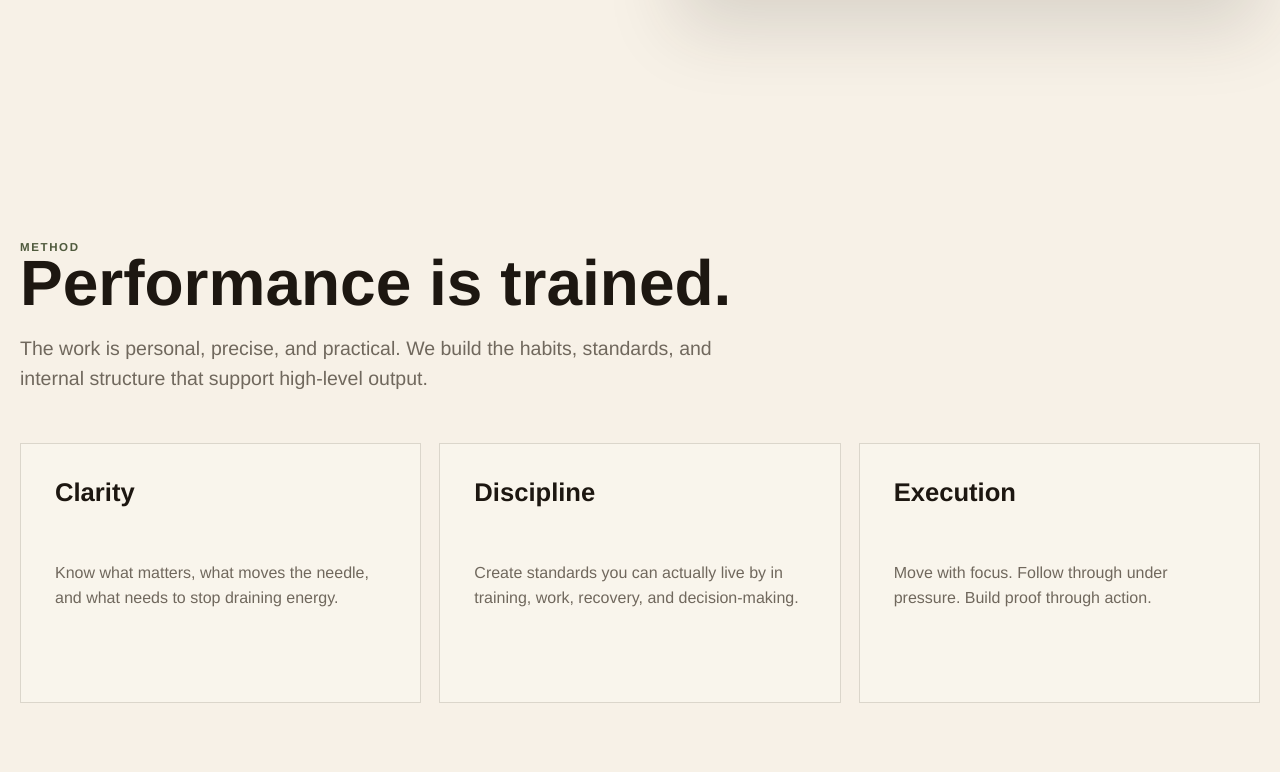
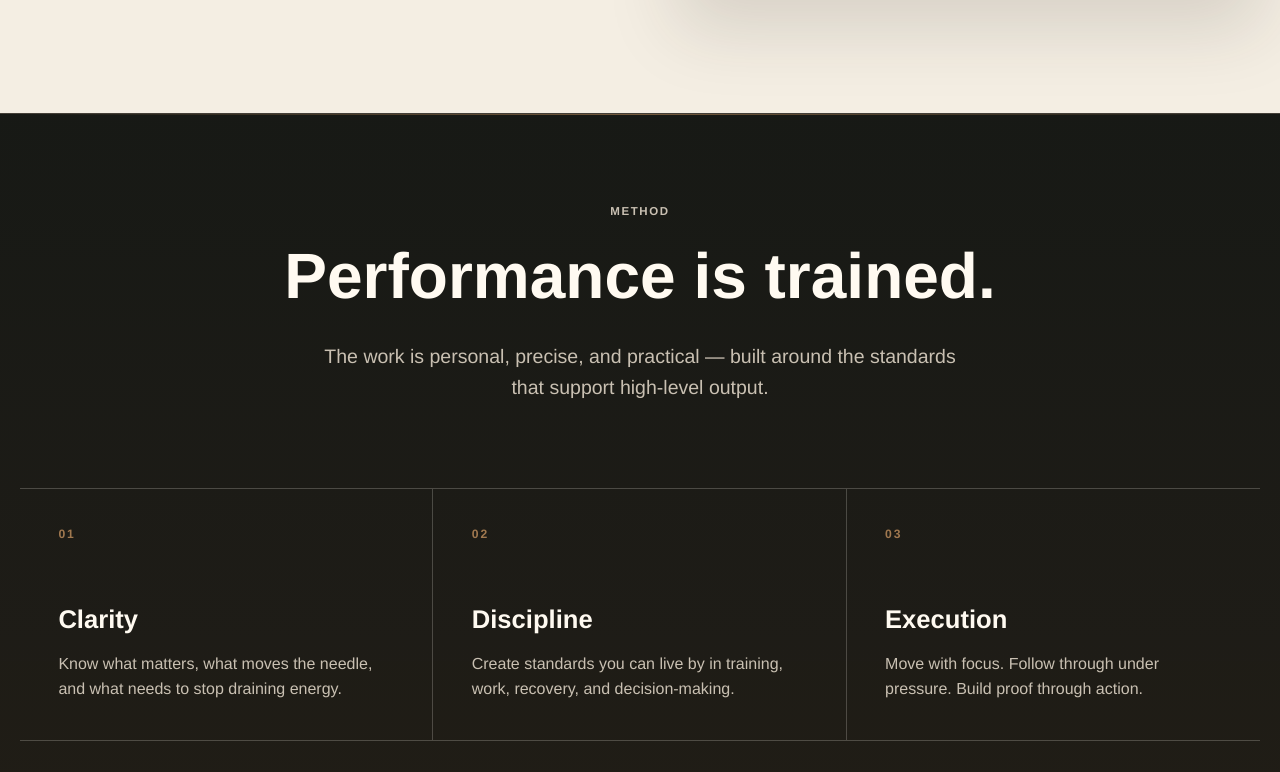
Before and after one commit to TimmyTululu/pernille-performance, a React (Vite) app: page / in a window 1280 px wide. Shown: the part 888-1660 px from the top of the page. Built offline with nearby package versions, Linux system fonts and the light colour scheme.

Commit message:
Reset section architecture and method treatment

```diff
--- a/src/main.tsx
+++ b/src/main.tsx
@@ -7,14 +7,17 @@ const applicationLink =
 
 const pillars = [
   {
+    number: "01",
     title: "Clarity",
     copy: "Know what matters, what moves the needle, and what needs to stop draining energy.",
   },
   {
+    number: "02",
     title: "Discipline",
-    copy: "Create standards you can actually live by in training, work, recovery, and decision-making.",
+    copy: "Create standards you can live by in training, work, recovery, and decision-making.",
   },
   {
+    number: "03",
     title: "Execution",
     copy: "Move with focus. Follow through under pressure. Build proof through action.",
   },
@@ -115,7 +118,7 @@ function App() {
         </section>
 
         <section
-          className="section"
+          className="section method-section"
           id="method"
           aria-labelledby="method-title"
           data-reveal
@@ -124,15 +127,15 @@ function App() {
             <p className="section-kicker">Method</p>
             <h2 id="method-title">Performance is trained.</h2>
             <p>
-              The work is personal, precise, and practical. We build the
-              habits, standards, and internal structure that support high-level
-              output.
+              The work is personal, precise, and practical — built around the
+              standards that support high-level output.
             </p>
           </div>
-          <div className="pillar-grid">
+          <div className="method-principles">
             {pillars.map((pillar) => (
-              <article className="pillar-card" key={pillar.title}>
-                <span>{pillar.title}</span>
+              <article className="method-principle" key={pillar.title}>
+                <span>{pillar.number}</span>
+                <h3>{pillar.title}</h3>
                 <p>{pillar.copy}</p>
               </article>
             ))}
--- a/src/styles.css
+++ b/src/styles.css
@@ -1,19 +1,20 @@
 :root {
   color-scheme: light;
   --ink: #1d1711;
-  --charcoal: #242017;
-  --paper: #f7f1e7;
-  --paper-warm: #fbf7ef;
-  --paper-deep: #e7dccb;
-  --stone: #8a8172;
+  --charcoal: #211d17;
+  --graphite: #171915;
+  --paper: #f4eee3;
+  --paper-warm: #fbf6ec;
+  --paper-deep: #e5d8c5;
+  --stone: #83796b;
   --line: rgba(67, 55, 42, 0.16);
   --line-strong: rgba(67, 55, 42, 0.28);
   --line-dark: rgba(247, 241, 231, 0.22);
   --muted: #70685d;
   --muted-dark: #c9c0b2;
-  --accent: #4f5a3d;
-  --accent-dark: #2e3526;
-  --tobacco: #9b734e;
+  --accent: #56603f;
+  --accent-dark: #303827;
+  --tobacco: #a0784f;
   --white: #fffaf1;
   --max-width: 1260px;
   font-family:
@@ -37,8 +38,8 @@ body {
   min-height: 100vh;
   margin: 0;
   background:
-    radial-gradient(circle at 12% 8%, rgba(155, 115, 78, 0.12), transparent 28rem),
-    linear-gradient(180deg, var(--paper-warm) 0%, transparent 38rem),
+    radial-gradient(circle at 8% 6%, rgba(160, 120, 79, 0.13), transparent 30rem),
+    linear-gradient(180deg, var(--paper-warm) 0%, rgba(244, 238, 227, 0) 36rem),
     var(--paper);
   color: var(--ink);
 }
@@ -150,7 +151,7 @@ main {
   width: min(calc(100% - 40px), var(--max-width));
   min-height: calc(100vh - 88px);
   margin: 0 auto;
-  padding: clamp(64px, 7vw, 108px) 0 clamp(76px, 8vw, 118px);
+  padding: clamp(64px, 7vw, 108px) 0 clamp(96px, 9vw, 146px);
 }
 
 .hero-copy {
@@ -166,6 +167,10 @@ main {
   font-weight: 720;
   letter-spacing: 0.14em;
   text-transform: uppercase;
+}
+
+.section-kicker {
+  margin-bottom: clamp(20px, 2.2vw, 28px);
 }
 
 h1,
@@ -192,9 +197,9 @@ h1 {
 }
 
 h2 {
-  margin-bottom: 18px;
+  margin-bottom: clamp(22px, 2.8vw, 34px);
   font-size: clamp(2.3rem, 5vw, 4.65rem);
-  line-height: 0.96;
+  line-height: 0.98;
 }
 
 .hero-lead {
@@ -318,7 +323,7 @@ h2 {
 .apply {
   width: min(calc(100% - 40px), var(--max-width));
   margin: 0 auto;
-  padding: clamp(92px, 11vw, 150px) 0;
+  padding: clamp(108px, 12vw, 164px) 0;
 }
 
 .section-heading {
@@ -338,31 +343,75 @@ h2 {
   line-height: 1.55;
 }
 
-.pillar-grid {
+.method-section {
+  position: relative;
+  width: 100%;
+  max-width: none;
+  margin: 0;
+  padding-right: max(20px, calc((100vw - var(--max-width)) / 2));
+  padding-left: max(20px, calc((100vw - var(--max-width)) / 2));
+  border-top: 1px solid rgba(244, 238, 227, 0.16);
+  background:
+    linear-gradient(180deg, rgba(23, 25, 21, 0.96), rgba(33, 29, 23, 0.98)),
+    var(--graphite);
+  color: var(--white);
+}
+
+.method-section::before {
+  display: block;
+  width: min(100%, var(--max-width));
+  height: 1px;
+  margin: calc(clamp(108px, 12vw, 164px) * -1) auto clamp(66px, 7vw, 94px);
+  background: linear-gradient(90deg, transparent, rgba(160, 120, 79, 0.68), transparent);
+  content: "";
+}
+
+.method-section .section-heading {
+  max-width: 760px;
+  margin: 0 auto;
+  text-align: center;
+}
+
+.method-section h2,
+.method-section .section-kicker {
+  color: var(--white);
+}
+
+.method-section .section-heading p {
+  max-width: 660px;
+  margin-right: auto;
+  margin-left: auto;
+  color: var(--muted-dark);
+}
+
+.method-principles {
   display: grid;
   grid-template-columns: repeat(3, minmax(0, 1fr));
-  gap: 18px;
-  margin-top: 50px;
+  margin-top: clamp(58px, 7vw, 86px);
+  border-top: 1px solid var(--line-dark);
+  border-bottom: 1px solid var(--line-dark);
 }
 
-.pillar-card {
-  min-height: 260px;
-  padding: clamp(24px, 3vw, 34px);
-  border: 1px solid var(--line);
-  background: rgba(251, 247, 239, 0.62);
-  transition:
-    border-color 180ms ease,
-    transform 180ms ease,
-    background 180ms ease;
+.method-principle {
+  min-height: 250px;
+  padding: clamp(28px, 3vw, 42px);
+  border-right: 1px solid var(--line-dark);
 }
 
-.pillar-card:hover {
-  border-color: rgba(33, 28, 23, 0.24);
-  background: rgba(255, 250, 241, 0.9);
-  transform: translateY(-2px);
+.method-principle:last-child {
+  border-right: 0;
 }
 
-.pillar-card span,
+.method-principle span {
+  display: block;
+  margin-bottom: clamp(42px, 5vw, 72px);
+  color: var(--tobacco);
+  font-size: 0.76rem;
+  font-weight: 720;
+  letter-spacing: 0.16em;
+}
+
+.method-principle h3,
 .fit-panel span {
   display: block;
   color: var(--ink);
@@ -371,9 +420,15 @@ h2 {
   letter-spacing: 0;
 }
 
-.pillar-card p {
-  margin: 54px 0 0;
-  color: var(--muted);
+.method-principle h3 {
+  margin: 0 0 18px;
+  color: var(--white);
+}
+
+.method-principle p {
+  max-width: 320px;
+  margin: 0;
+  color: var(--muted-dark);
   font-size: 1rem;
   line-height: 1.55;
 }
@@ -383,8 +438,9 @@ h2 {
   max-width: none;
   padding-right: max(20px, calc((100vw - var(--max-width)) / 2));
   padding-left: max(20px, calc((100vw - var(--max-width)) / 2));
+  border-top: 1px solid rgba(244, 238, 227, 0.12);
   background:
-    linear-gradient(135deg, rgba(79, 90, 61, 0.2), transparent 38rem),
+    linear-gradient(135deg, rgba(86, 96, 63, 0.22), transparent 38rem),
     var(--charcoal);
   color: var(--white);
 }
@@ -425,6 +481,7 @@ h2 {
   grid-template-columns: minmax(0, 0.9fr) minmax(320px, 0.68fr);
   gap: clamp(44px, 8vw, 104px);
   align-items: start;
+  border-bottom: 1px solid var(--line);
 }
 
 .split .section-heading p {
@@ -469,10 +526,15 @@ h2 {
   display: grid;
   grid-template-columns: minmax(0, 0.75fr) minmax(0, 1fr);
   gap: clamp(34px, 8vw, 96px);
-  border-top: 1px solid var(--line);
+  width: 100%;
+  max-width: none;
+  padding-right: max(20px, calc((100vw - var(--max-width)) / 2));
+  padding-left: max(20px, calc((100vw - var(--max-width)) / 2));
+  border-top: 0;
   border-bottom: 1px solid var(--line);
   background:
-    linear-gradient(90deg, rgba(155, 115, 78, 0.06), transparent 38%);
+    linear-gradient(90deg, rgba(160, 120, 79, 0.08), transparent 42%),
+    var(--paper-warm);
 }
 
 .about p {
@@ -491,6 +553,7 @@ h2 {
   text-align: center;
   min-height: 62vh;
   align-content: center;
+  border-bottom: 1px solid var(--line);
 }
 
 .apply h2 {
@@ -638,10 +701,20 @@ h2 {
     min-height: min(86vh, 760px);
   }
 
-  .pillar-grid,
+  .method-principles,
   .split,
   .about {
     grid-template-columns: 1fr;
+  }
+
+  .method-principle {
+    min-height: auto;
+    border-right: 0;
+    border-bottom: 1px solid var(--line-dark);
+  }
+
+  .method-principle:last-child {
+    border-bottom: 0;
   }
 
   .result-grid {
@@ -716,7 +789,7 @@ h2 {
     padding: 82px 0;
   }
 
-  .pillar-card {
+  .method-principle {
     min-height: 220px;
   }
 
```
